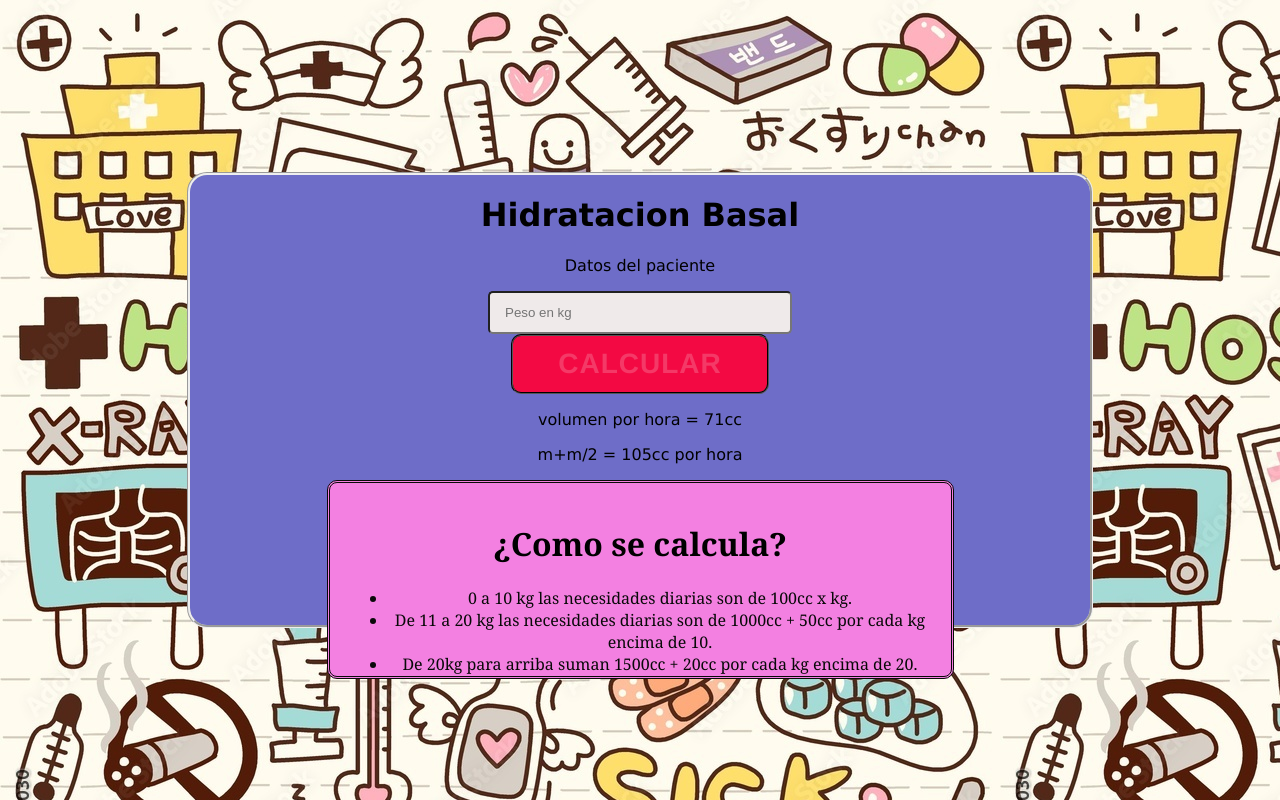
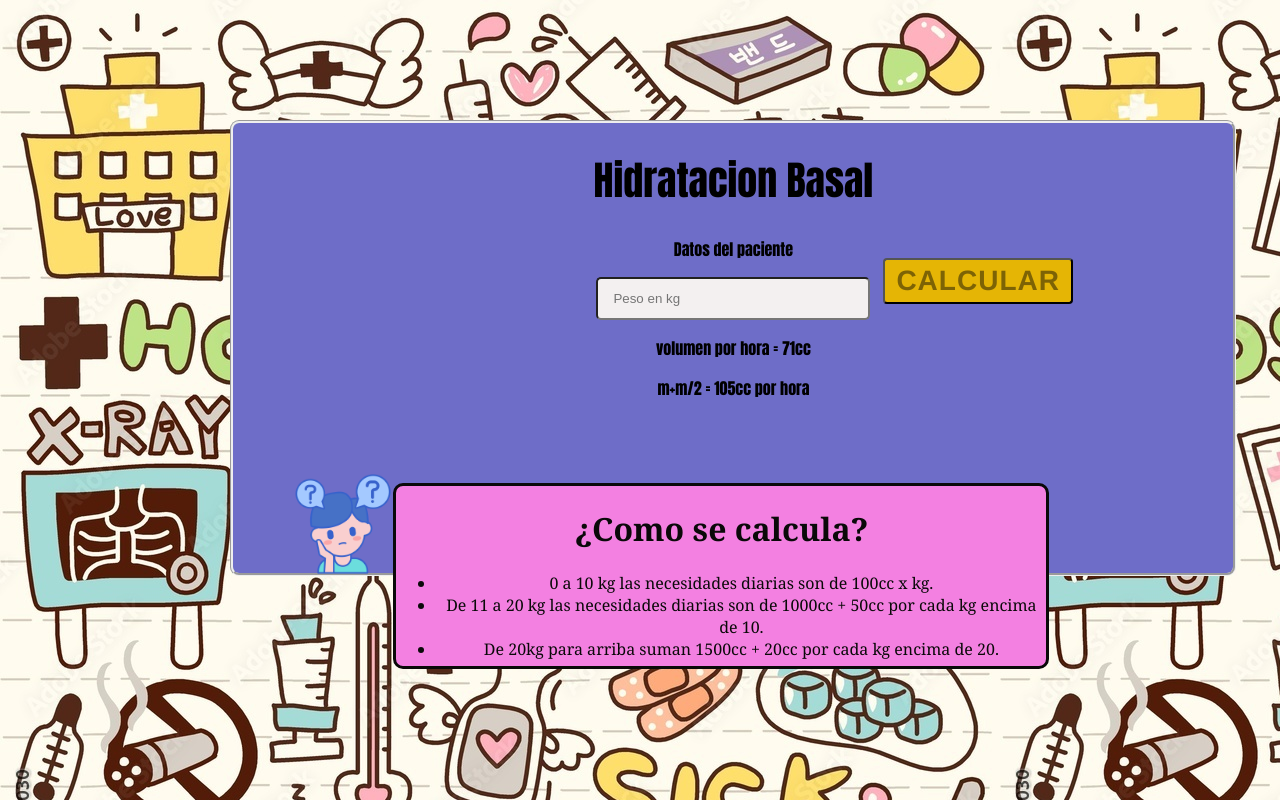
Before and after one commit to albergomez777/basal.github.io, a plain HTML site: page index.html in a window 1280 px wide. Drawn offline with Linux system fonts and the light colour scheme.

Commit message:
cometer cambios

```diff
--- a/index.html
+++ b/index.html
@@ -7,10 +7,14 @@
   </head>
 
   <body>
+
    <div id="contenedor">
           <div id="Calculadora">
+            <div class="foto">
+              <img class="imagen"src="niño.png" alt="">
+               </div>
             <div class="contenido">
-              <h1>Hidratacion Basal</h1>
+              <h1 style="font-size: 40px;">Hidratacion Basal</h1>
               <p>Datos del paciente</p>
               <!--comentario-->
               <input type="number" placeholder="Peso en kg"/>
@@ -25,12 +29,17 @@
          </div>
           <div id="detalle">
             <div class="contenido">
+
+
+
              <h1>¿Como se calcula?</h1>
+
              <ul>
                <li>0 a 10 kg las necesidades diarias son de 100cc x kg. </li>
                <li>De 11 a 20 kg las necesidades diarias son de 1000cc + 50cc por cada kg encima de 10.    </li>
                <Li>De 20kg para arriba suman 1500cc + 20cc por cada kg encima de 20. </Li>
              </ul>
+
             </div>
         </div>
     </div>
--- a/style.css
+++ b/style.css
@@ -1,88 +1,75 @@
-H1{
-    color: rgb(0, 0, 0)
-}
 
 body {
+
     background-image: url(calculadora.jpg);
-    font-family: Verdana, Geneva, Tahoma, sans-serif;
+    font-family: Impact, Haettenschweiler, 'Arial Narrow Bold', sans-serif;
 }
 
 #contenedor{
 
-    border-radius: 20px;
+    border-radius: 9px;
     background:rgb(110, 109, 200);
-    width: 900px;
+    width: 1000px;
     height: 450px;
     text-align: center;
-    /* Estas 3 lineas se encargan de centrar el div vertical y horizontalmente */
     position: absolute;
-    inset: 0;
-    margin: auto;
+    left: 18%;
+    top: 15%;
     border-style:groove
 }
-    #calculadora{
-        background:rgb(27, 26, 33);
-        width: 50%;
-        height: 100%;
-        float: left;
+    /*como se calcula*/
+    .imagen{
+      position: absolute;
+      left: 6%;
+      top: 78%;
+      display: flex;
+      width: 10%
     }
-    /*como se calcula*/
+
 #detalle{
+  /*como se calcula*/
+  position: absolute;
+  left: 16%;
+  top: 80%;
     font-family: Georgia, 'Times New Roman', Times, serif;
     border-radius: 10px;
     background: #f380e1;
-    inset: 0;
-    margin: auto;
     width: 65%;
-    height: 35%;
-    color: rgb(9, 9, 9);
-    padding: 2%;
-
-    border-style:double
-
-}
-    /*borrar si no anda */
- contenido{
-
-    position: relative;
-    top: 50%;
-    transform: translateY(-50%);
-    overflow: hidden;
-    padding: 40px;
+    height: 40%;
+    color: rgb(10, 9, 9);
+    padding: 0%;
+    border-style:solid
 }
 /*modifica la barra de peso */
 input {
-	width: 30%;
+	width: 24%;
     padding: 12px 15px;
     border-radius: 5px;
-    background-color: #efeaea;
+    background-color: #f3f0f0;
 }
 /*boton calcular*/
 button {
-
-      font-size: 15px;
+position: absolute;
+left: 65%;
+top: 30%;
+      font-size: 1px;
       font-weight: bold;
-      padding: 12px 45px;
-      border-radius: 10px;
-      background-color: #f30943;
-      color: #FFFFFF;
-      text-transform: uppercase;
-      letter-spacing: 1px;
-      transition: transform 26ms ease-in;
-      border-style:groove
-
-
+      padding: 5px 11px;
+      border-radius:4px;
+       background-color:rgb(229, 181, 5);
+       color: #f1eaea;
+       text-transform: uppercase;
+       letter-spacing: 1px;
+       transition: transform 26ms ease-in;
   }
-
 button:active {
 	transform: scale(1.09);
 }
-
 .text {
     font-size:28px;
     font-family:helvetica;
     font-weight:bold;
-    color:rgb(250, 246, 246);
+    color:rgb(9, 7, 7);
     text-transform:uppercase;
   }
   .parpadea {
@@ -93,23 +80,20 @@ button:active {
     animation-iteration-count: infinite;
 
     -webkit-animation-name:parpadeo;
-    -webkit-animation-duration: 2s;
+    -webkit-animation-duration: 1.5s;
     -webkit-animation-timing-function: linear;
     -webkit-animation-iteration-count: infinite;
   }
-
   @-moz-keyframes parpadeo{
     0% { opacity: 1.0; }
     50% { opacity: 0.0; }
     100% { opacity: 1.0; }
   }
-
   @-webkit-keyframes parpadeo {
     0% { opacity: 1.0; }
     50% { opacity: 0.0; }
      100% { opacity: 1.0; }
   }
-
   @keyframes parpadeo {
     0% { opacity: 1.0; }
      50% { opacity: 0.2; }
```
Also changed, not shown: niño.png (added).
